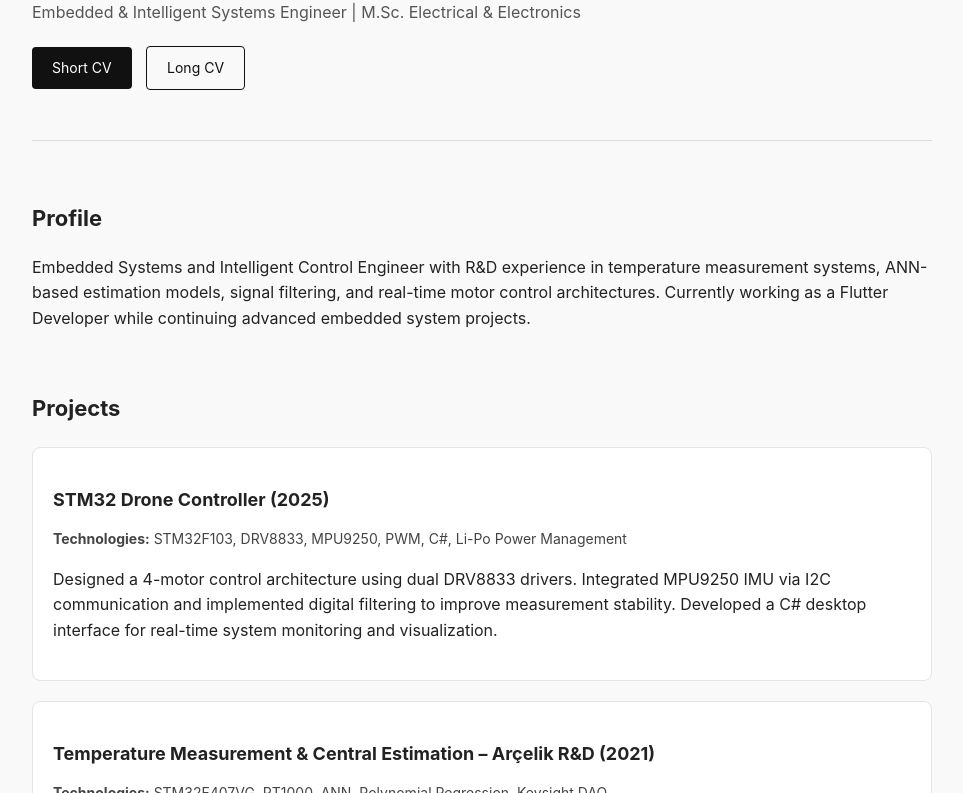
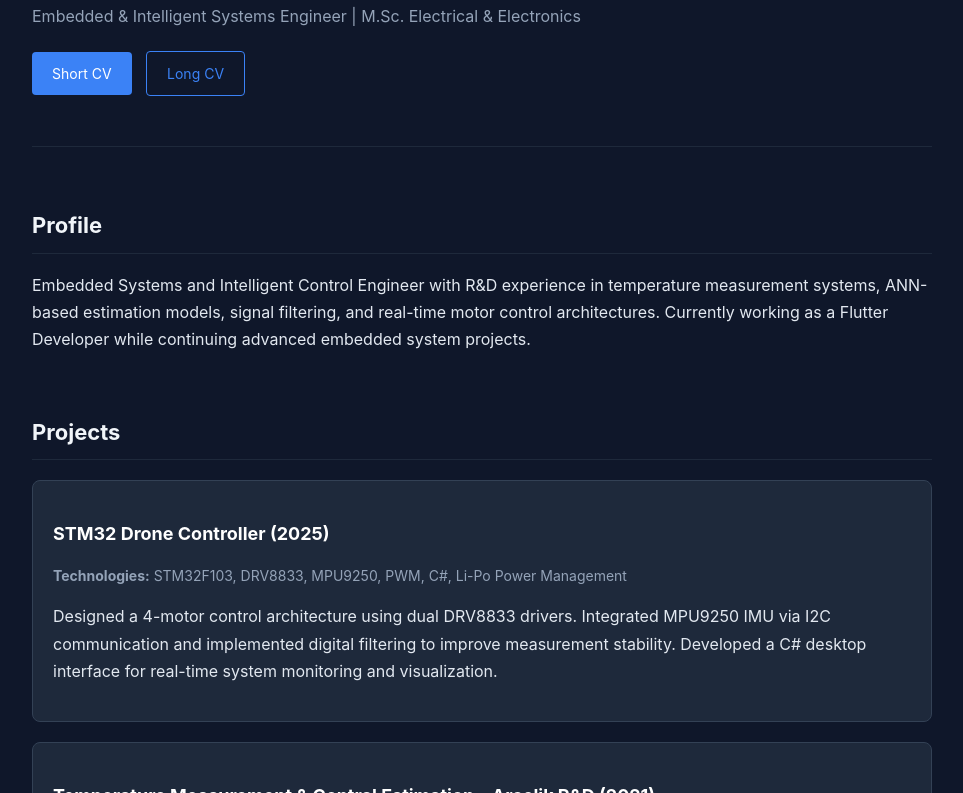
Before and after one commit to serdar483/serdar483.github.io, a plain HTML site: page index.html in a window 1280 px wide. Shown: the part 119-912 px from the top of the page, without its empty margins (158-1121 px from the left). Drawn offline with Linux system fonts and the light colour scheme.

Commit message:
Update style.css

```diff
--- a/style.css
+++ b/style.css
@@ -1,9 +1,9 @@
 body {
     font-family: -apple-system, BlinkMacSystemFont, "Segoe UI", Roboto, sans-serif;
-    background: #f9f9f9;
-    color: #222;
+    background: #0f172a;   /* koyu lacivert */
+    color: #e2e8f0;        /* soft açık gri */
     margin: 0;
-    line-height: 1.6;
+    line-height: 1.7;
 }
 
 .container {
@@ -15,10 +15,11 @@ body {
 h1 {
     margin-bottom: 8px;
     font-size: 32px;
+    color: #ffffff;
 }
 
 .title {
-    color: #555;
+    color: #94a3b8;
     font-size: 16px;
     margin-top: 0;
 }
@@ -26,30 +27,39 @@ h1 {
 h2 {
     margin-top: 60px;
     font-size: 22px;
+    color: #f1f5f9;
+    border-bottom: 1px solid #1e293b;
+    padding-bottom: 8px;
 }
 
 h3 {
     margin-bottom: 6px;
     font-size: 18px;
+    color: #ffffff;
 }
 
 .project {
-    background: white;
+    background: #1e293b;
     padding: 20px;
     margin-top: 20px;
     border-radius: 8px;
-    border: 1px solid #e5e5e5;
+    border: 1px solid #334155;
+    transition: 0.2s ease;
+}
+
+.project:hover {
+    border-color: #3b82f6;
 }
 
 .tech {
-    color: #444;
+    color: #94a3b8;
     font-size: 14px;
 }
 
 hr {
     margin: 50px 0;
     border: none;
-    border-top: 1px solid #ddd;
+    border-top: 1px solid #1e293b;
 }
 
 .cv-buttons {
@@ -59,41 +69,43 @@ hr {
 .btn {
     display: inline-block;
     padding: 10px 20px;
-    background: #111;
+    background: #3b82f6;
     color: white;
     text-decoration: none;
     margin-right: 10px;
     border-radius: 4px;
     font-size: 14px;
+    transition: 0.2s;
 }
 
 .btn:hover {
-    background: #333;
+    background: #2563eb;
 }
 
 .btn-outline {
     display: inline-block;
     padding: 10px 20px;
-    border: 1px solid #111;
-    color: #111;
+    border: 1px solid #3b82f6;
+    color: #3b82f6;
     text-decoration: none;
     border-radius: 4px;
     font-size: 14px;
+    transition: 0.2s;
 }
 
 .btn-outline:hover {
-    background: #111;
+    background: #3b82f6;
     color: white;
 }
 
 footer {
     text-align: center;
     font-size: 14px;
-    color: #555;
+    color: #94a3b8;
 }
 
 footer a {
-    color: #111;
+    color: #60a5fa;
     text-decoration: none;
 }
 
@@ -104,7 +116,7 @@ footer a:hover {
 .note {
     font-size: 12px;
     margin-top: 10px;
-    color: #777;
+    color: #64748b;
 }
 
 /* Mobile optimization */
```
